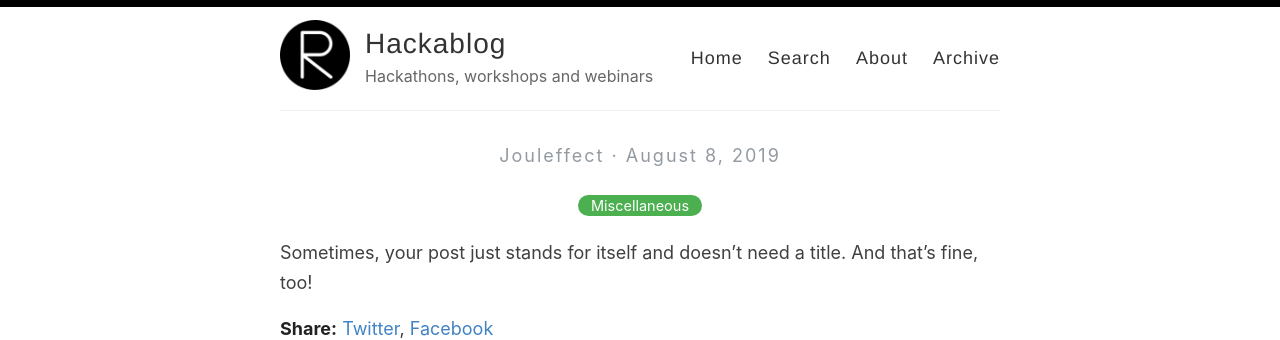
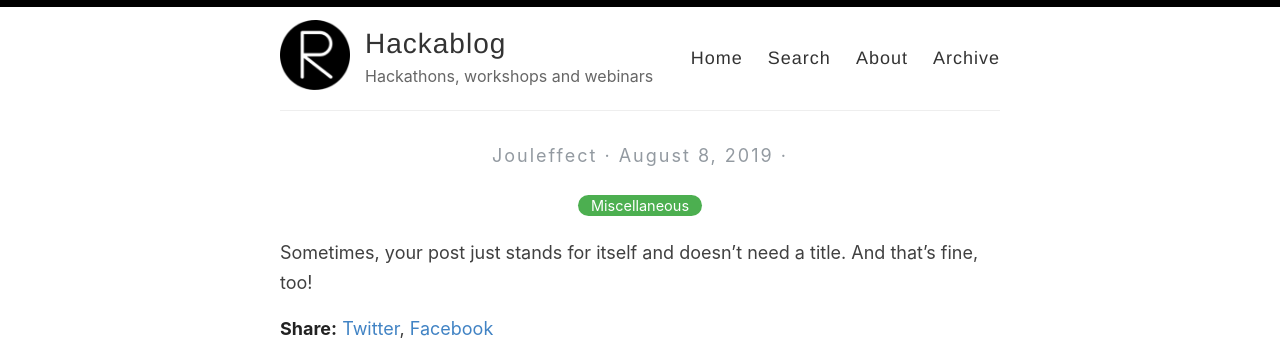
Before and after one commit to jouleffect/hackablog, a Jekyll site: the page built from _posts/2019-08-08-no-title-posts.md, in a window 1280 px wide. Shown: the top 340 px of the page. Built offline with Jekyll 4.4.1, drawn with Linux system fonts in a browser that asks for light colours.

Commit message:
Update post.html

```diff
--- a/_layouts/post.html
+++ b/_layouts/post.html
@@ -6,7 +6,7 @@
   <h1>{{ page.title }}</h1>
 
   <div>
-    <p class="author_title">{{site.author}}  ·  {{ page.date | date: "%B %e, %Y" }}</p>
+    <p class="author_title">{{site.author}}  ·  {{ page.date | date: "%B %e, %Y" }}  ·  {{page.place}}</p>
     {% if page.last_modified_at %}
     <p class="author_title" datetime="{{ page.last_modified_at | date_to_xmlschema }}">(Updated: {{ page.last_modified_at | date: "%b %-d, %Y" }})</p>
     {% endif %}
```
